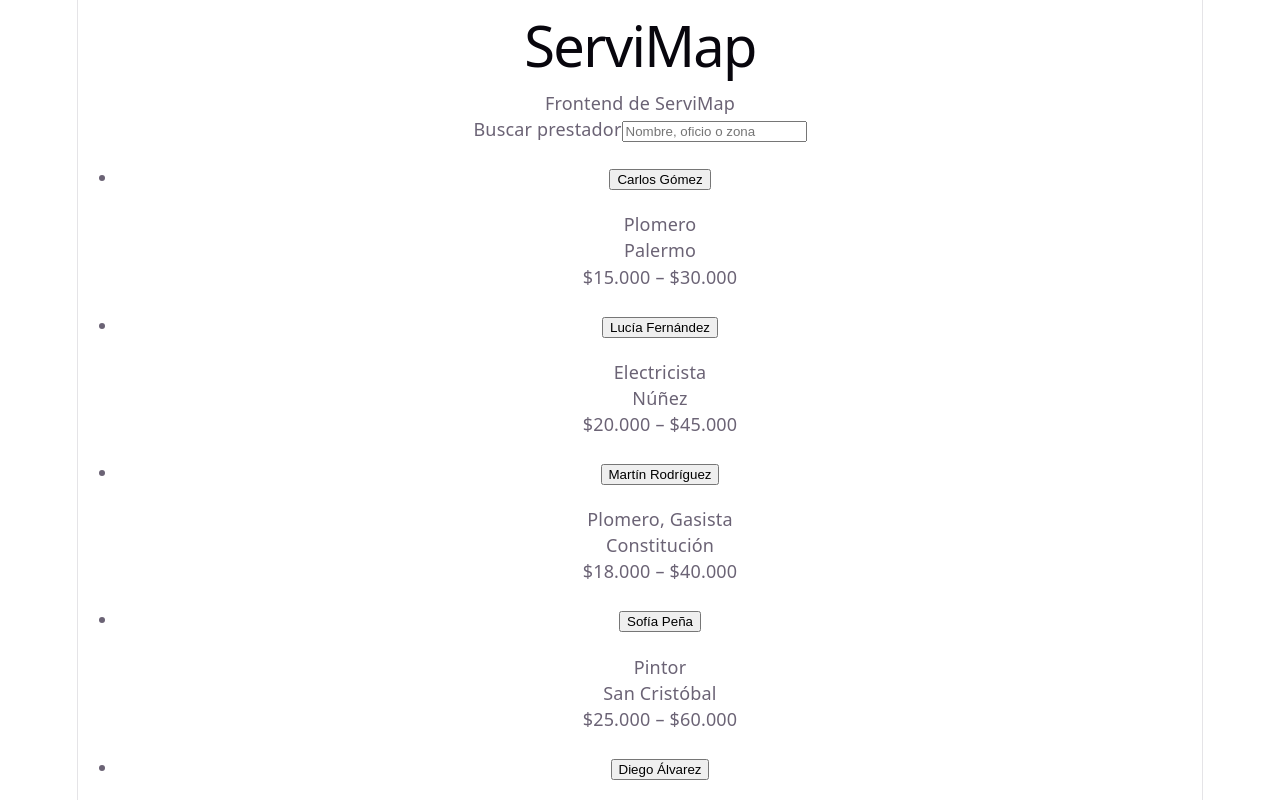
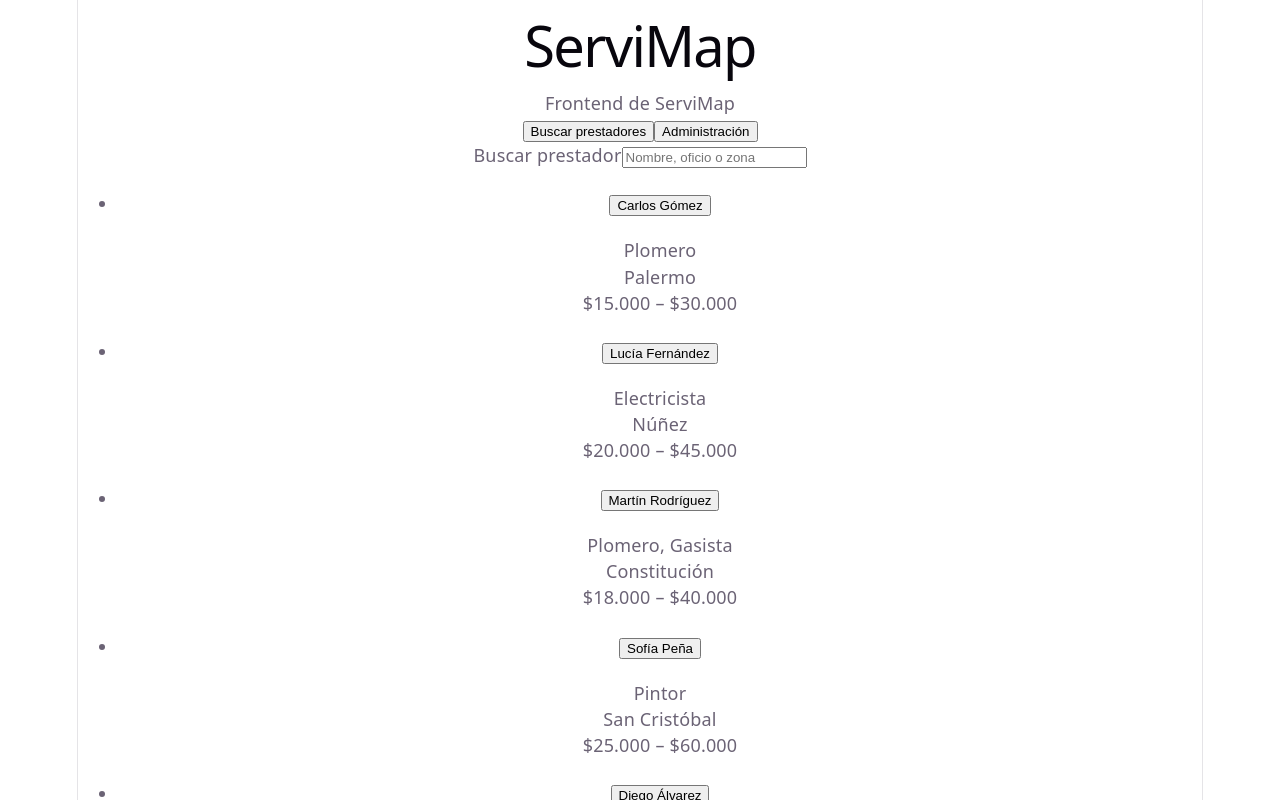
Before and after one commit to orianalinaferrari/servimap-frontend, a React (Vite) app: page / in a window 1280 px wide. Shown: the top 800 px of the page. Built offline with nearby package versions, Linux system fonts and the light colour scheme.

Commit message:
Agregar navegación al panel de administración

```diff
--- a/src/App.jsx
+++ b/src/App.jsx
@@ -1,17 +1,42 @@
+import { useState } from 'react'
 import './App.css'
 import { BuscadorPrestadores } from './components/BuscadorPrestadores'
+import { PanelAdministracion } from './components/PanelAdministracion'
 import { calificacionesMock } from './data/calificacionesMock'
 import { prestadoresMock } from './data/prestadoresMock'
 
 function App() {
+  const [vista, setVista] = useState('busqueda')
+
   return (
     <main>
       <h1>ServiMap</h1>
       <p>Frontend de ServiMap</p>
-      <BuscadorPrestadores
-        prestadores={prestadoresMock}
-        calificaciones={calificacionesMock}
-      />
+
+      <nav aria-label="Navegación principal">
+        <button
+          type="button"
+          aria-pressed={vista === 'busqueda'}
+          onClick={() => setVista('busqueda')}
+        >
+          Buscar prestadores
+        </button>
+        <button
+          type="button"
+          aria-pressed={vista === 'admin'}
+          onClick={() => setVista('admin')}
+        >
+          Administración
+        </button>
+      </nav>
+
+      {vista === 'busqueda' && (
+        <BuscadorPrestadores
+          prestadores={prestadoresMock}
+          calificaciones={calificacionesMock}
+        />
+      )}
+      {vista === 'admin' && <PanelAdministracion />}
     </main>
   )
 }
```
